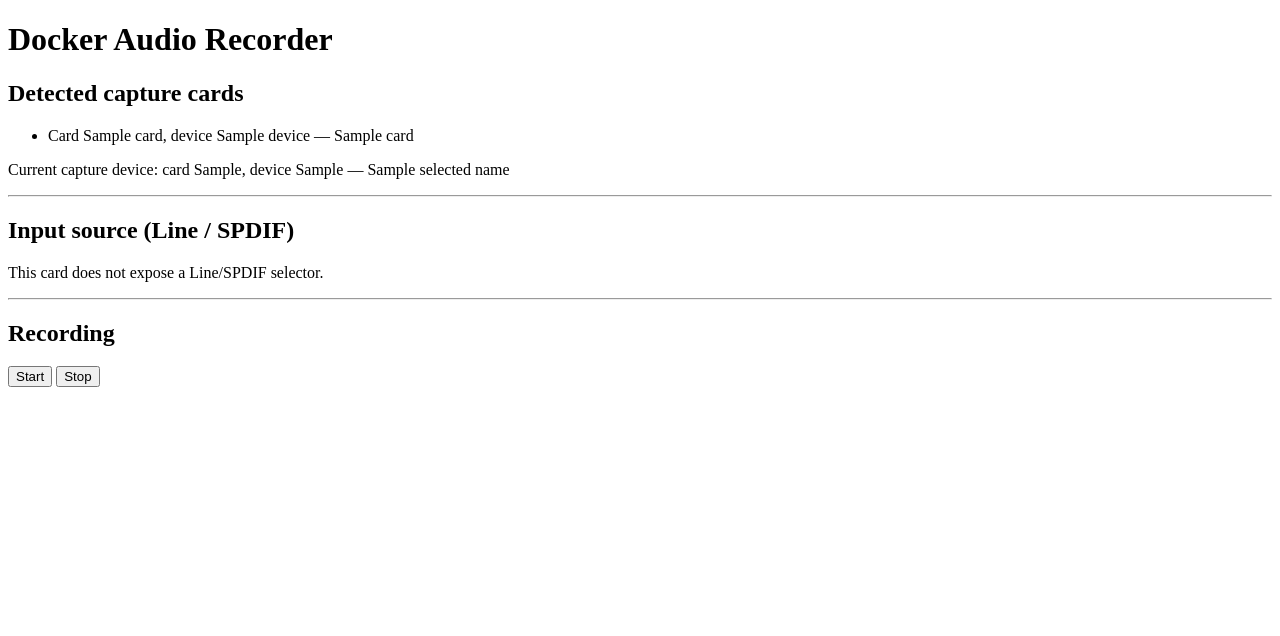
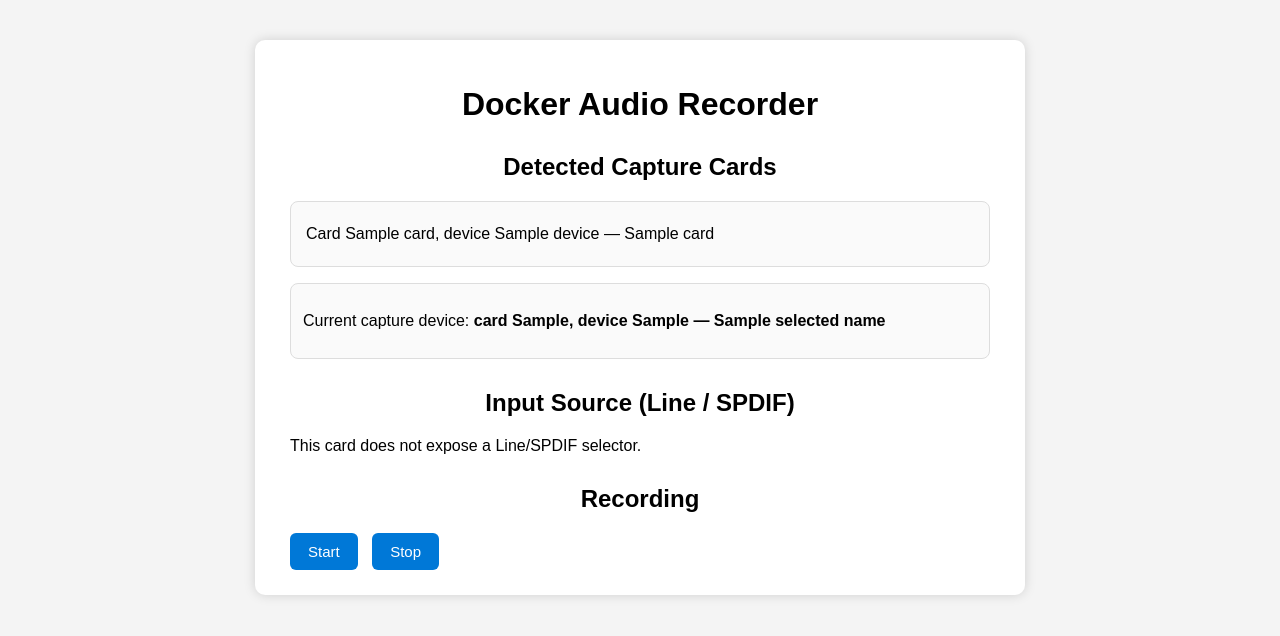
Before and after one commit to raouldeejay/docker-audio-recorder, a Flask app: template templates/index.html in a window 1280 px wide. Shown: the top 636 px of the page. Run offline with Flask 3, Linux system fonts and the light colour scheme; the template is opened without the code that fills it: most values are stand-ins (such as "Sample title", 1, 10 or a date in 2020).

Commit message:
Update index.html

```diff
--- a/templates/index.html
+++ b/templates/index.html
@@ -2,105 +2,151 @@
 <html>
 <head>
     <title>Docker Audio Recorder</title>
+
+    <style>
+        body {
+            font-family: Arial, sans-serif;
+            background: #f4f4f4;
+            margin: 0;
+            padding: 0;
+        }
+
+        .container {
+            max-width: 700px;
+            margin: 40px auto;
+            background: #fff;
+            padding: 25px 35px;
+            border-radius: 10px;
+            box-shadow: 0 0 12px rgba(0,0,0,0.15);
+        }
+
+        h1, h2 {
+            text-align: center;
+            margin-bottom: 20px;
+        }
+
+        ul {
+            background: #fafafa;
+            padding: 15px;
+            border-radius: 8px;
+            list-style: none;
+            border: 1px solid #ddd;
+        }
+
+        ul li {
+            padding: 8px 0;
+            border-bottom: 1px solid #eee;
+        }
+
+        ul li:last-child {
+            border-bottom: none;
+        }
+
+        .section {
+            margin-top: 30px;
+        }
+
+        button {
+            background: #0078d7;
+            color: white;
+            padding: 10px 18px;
+            border: none;
+            border-radius: 6px;
+            cursor: pointer;
+            font-size: 15px;
+            margin-right: 10px;
+        }
+
+        button:hover {
+            background: #005fa3;
+        }
+
+        select {
+            padding: 8px;
+            font-size: 15px;
+            border-radius: 6px;
+            border: 1px solid #ccc;
+            margin-right: 10px;
+        }
+
+        .info-box {
+            background: #fafafa;
+            padding: 12px;
+            border-radius: 8px;
+            border: 1px solid #ddd;
+            margin-bottom: 20px;
+        }
+
+        .current-source {
+            font-weight: bold;
+            color: #0078d7;
+        }
+    </style>
 </head>
+
 <body>
+<div class="container">
 
     <h1>Docker Audio Recorder</h1>
 
-<h2>Detected capture cards</h2>
+    <div class="section">
+        <h2>Detected Capture Cards</h2>
+
         <ul>
             {% for c in cards %}
                 <li>
                     Card {{ c.card }}, device {{ c.device }} — {{ c.name }}
                     {% if c.card == selected_card %}
-                (selected)
+                        <strong>(selected)</strong>
                     {% endif %}
                 </li>
             {% endfor %}
         </ul>
 
+        <div class="info-box">
             <p>
                 Current capture device:
                 {% if selected_card is not none %}
-        card {{ selected_card }}, device {{ selected_device }} — {{ selected_name }}
+                    <strong>card {{ selected_card }}, device {{ selected_device }} — {{ selected_name }}</strong>
                 {% else %}
-        none
+                    <strong>none</strong>
                 {% endif %}
             </p>
+        </div>
+    </div>
 
-<hr>
-
-<h2>Input source (Line / SPDIF)</h2>
+    <div class="section">
+        <h2>Input Source (Line / SPDIF)</h2>
 
         {% if selector_present %}
-    <p>Current source: <span id="currentSource">{{ input_source }}</span></p>
+            <p>Current source:
+                <span id="currentSource" class="current-source">{{ input_source }}</span>
+            </p>
 
             <select id="inputSource">
                 <option value="Line">Line (Analog)</option>
                 <option value="IEC958 In">SPDIF (IEC958)</option>
             </select>
+
             <button onclick="setInputSource()">Apply</button>
+
         {% else %}
             <p>This card does not expose a Line/SPDIF selector.</p>
         {% endif %}
+    </div>
 
-<hr>
-
+    <div class="section">
         <h2>Recording</h2>
 
         <button onclick="startRecording()">Start</button>
         <button onclick="stopRecording()">Stop</button>
+    </div>
+
+</div>
 
 <script>
 function refreshInputSource() {
     fetch("/api/input")
         .then(r => r.json())
         .then(data => {
-            if (data.supported) {
-                document.getElementById("currentSource").innerText = data.source;
-            }
-        });
-}
-
-function setInputSource() {
-    const source = document.getElementById("inputSource").value;
-
-    fetch("/api/input", {
-        method: "POST",
-        headers: {"Content-Type": "application/json"},
-        body: JSON.stringify({source})
-    })
-    .then(r => r.json())
-    .then(data => {
-        if (data.status === "ok") {
-            refreshInputSource();
-            alert("Input set to: " + data.source);
-        } else {
-            alert("Error: " + (data.error || "unknown"));
-        }
-    });
-}
-
-function startRecording() {
-    fetch("/api/start", {method: "POST"})
-        .then(r => r.json())
-        .then(data => {
-            if (data.error) {
-                alert("Error: " + data.error);
-            } else {
-                alert("Recording started");
-            }
-        });
-}
-
-function stopRecording() {
-    fetch("/api/stop", {method: "POST"})
-        .then(r => r.json())
-        .then(data => {
-            alert("Recording stopped");
-        });
-}
-</script>
-
-</body>
-</html>
+            if (data.support
```
Lines whose indentation alone changed are shown as unchanged.
